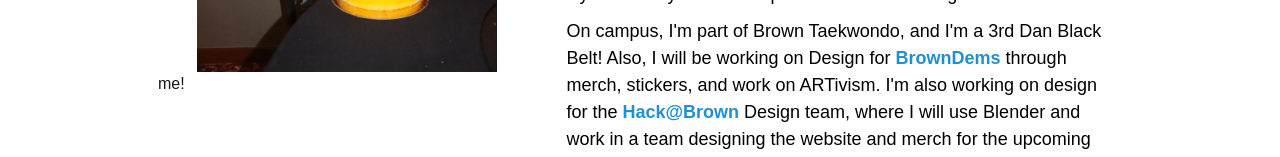
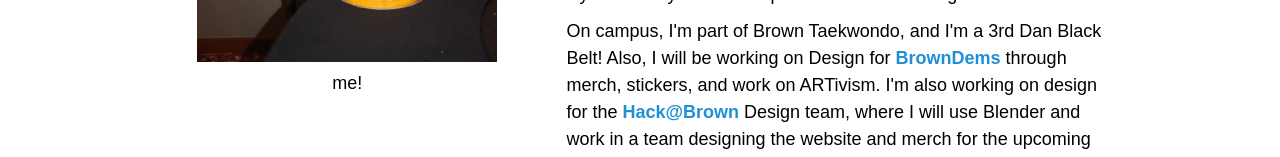
Before and after one commit to acrylicpaintt/personal_site, a Next.js app in the folder my-site/src/my-app/: page / in a window 1280 px wide. Shown: the part 615-772 px from the top of the page. Built offline with nearby package versions, Linux system fonts and the light colour scheme.

Commit message:
coloring of caption

```diff
--- a/my-site/src/my-app/app/page.tsx
+++ b/my-site/src/my-app/app/page.tsx
@@ -13,7 +13,7 @@ export default function Home() {
                   style={{ display: "flex", alignItems: "center", gap: "30px", maxWidth: "80%", margin: "0 auto", padding: "30px" }}>
               <div style={{ flexShrink: 0 }}>
                 <Slideshow images={[headshot, headshot_2]} />
-                <a style={{textAlign: "center", marginTop: "8px"}}>me!</a>
+                <h2 style={{textAlign: "center", marginTop: "8px"}}>me!</h2>
               </div>
               <div style= {{paddingTop: '60px'}}>
                 <h1>Hi! My name is Alicia Yoon / 윤채민.</h1>
```
